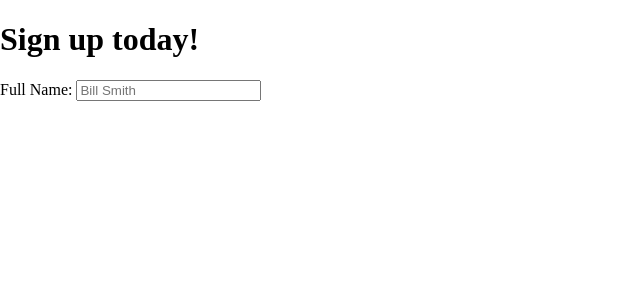
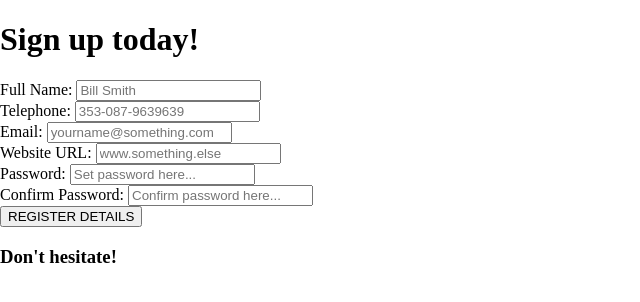
Before and after one commit to Strawhorse/Frontend-form-validator, a plain HTML site: page index.html in a window 1280 px wide. Shown: the whole page, without its empty margins (0-640 px from the left). Drawn offline with Linux system fonts and the light colour scheme.

Commit message:
First commit, html page completed until final adjustments

```diff
--- a/index.html
+++ b/index.html
@@ -21,7 +21,46 @@
                 <input type="text" id="name" placeholder="Bill Smith">
             </div>
 
+            <!-- phone numnber -->
+            <div class="form-group">
+                <label for="phone">Telephone: </label>
+                <input type="tel" id="phone" placeholder="353-087-9639639">
+            </div>
+
+            <!-- email -->
+            <div class="form-group">
+                <label for="email">Email: </label>
+                <input type="email" id="email" placeholder="yourname@something.com">
+            </div>
+
+            <!-- website address -->
+            <div class="form-group">
+                <label for="Website URL">Website URL: </label>
+                <input type="url" id="website" placeholder="www.something.else">
+            </div>
+
+            <!-- password/s -->
+            <div class="form-group">
+                <label for="password1">Password: </label>
+                <input type="password" id="password1" placeholder="Set password here...">
+            </div>
+
+        <!-- confirm password -->
+            <div class="form-group">
+                <label for="password2">Confirm Password: </label>
+                <input type="password" id="password2" placeholder="Confirm password here...">
+            </div>
+
+            <!-- button for submitting form -->
+            <button type="submit">REGISTER DETAILS</button>
+
         </form>
+
+        <!-- outcome message -->
+        <div class="message-container">
+            <h3 id="message">Don't hesitate!</h3>
+        </div>
+
     </div>
 
 
```
